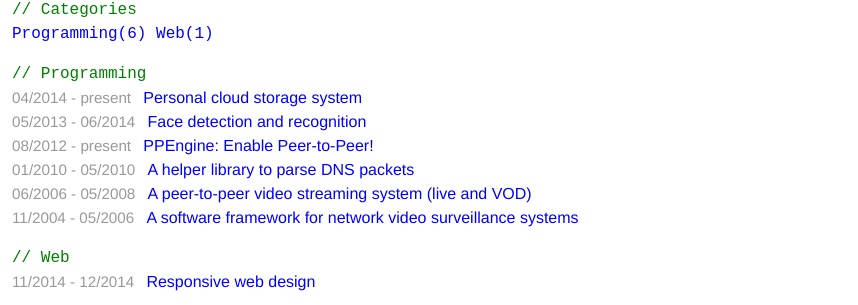
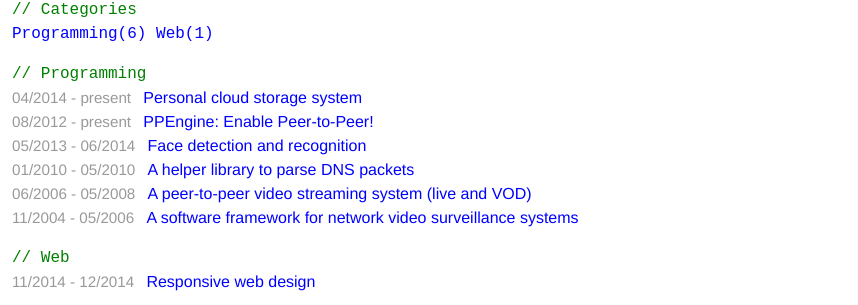
Before and after one commit to maoxuli/portfolio.maoxuli.com, a Jekyll site: the page built from categories/index.md, in a window 1280 px wide. Shown: the part 142-447 px from the top of the page, without its empty margins (0-858 px from the left). Built offline with Jekyll 4.4.1, drawn with Linux system fonts in a browser that asks for light colours; Markdown is read by kramdown in place of the engine named in the settings.

Commit message:
categories and tags template correction

```diff
--- a/categories/index.md
+++ b/categories/index.md
@@ -13,16 +13,25 @@ title: Categories
 {% for cat in site.categories %}
   <p class="listing-seperator comment" id="{{ cat[0] }}">// {{ cat[0] }}</p>
 {% for post in cat[1] %}
+{% if post.close == null %}
   <p class="listing-item">
     <span>
-    {% if post.close == null %}
 	  {{ post.date | date:"%m/%Y" }} - present
-	{% else %}
-	  {{ post.date | date:"%m/%Y" }} - {{ post.close | date:"%m/%Y" }}
-	{% endif %}
     </span>
     <a href="{{ post.url }}" title="{{ post.title }}">{{ post.title }}</a>
   </p>
+{% endif %}
+{% endfor %}
+
+{% for post in cat[1] %}
+{% if post.close %}
+  <p class="listing-item">
+    <span>
+	  {{ post.date | date:"%m/%Y" }} - {{ post.close | date:"%m/%Y" }}
+    </span>
+    <a href="{{ post.url }}" title="{{ post.title }}">{{ post.title }}</a>
+  </p>
+{% endif %}
 {% endfor %}
 {% endfor %}
 </div>
```
Also changed, not shown: tags/index.md (+13 -4 lines), index.html (line endings or trailing spaces).
